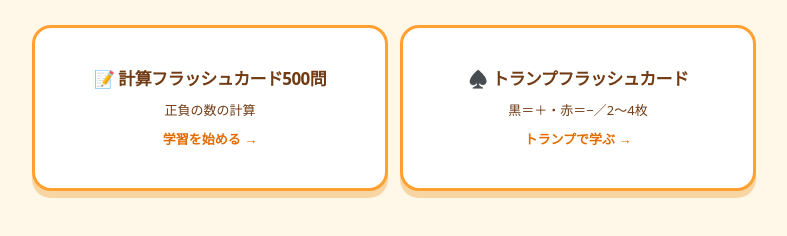
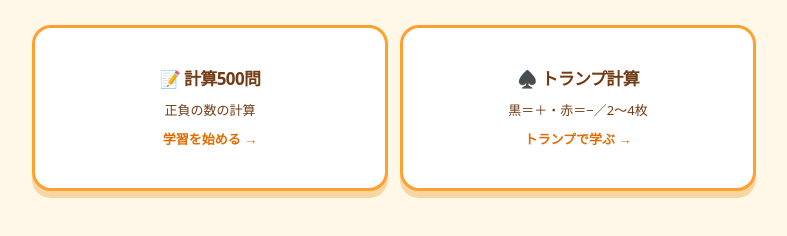
Before and after one commit to kenzittc3333-eng/mugen-lab, a plain HTML site: page positive-negative.html in a window 1280 px wide. Shown: the part 226-462 px from the top of the page, without its empty margins (246-1033 px from the left). Drawn offline with Linux system fonts and the light colour scheme.

Commit message:
Keep signed-number math menu card labels on one line

```diff
--- a/positive-negative.html
+++ b/positive-negative.html
@@ -6,4 +6,4 @@
 .card p{font-size:clamp(10px,2.6vw,13px);white-space:nowrap;line-height:1.45}
 .start{font-size:clamp(10px,2.6vw,13px);margin-top:10px;white-space:nowrap}
 @media(max-width:600px){.grid{grid-template-columns:repeat(2,minmax(0,1fr));gap:10px}.card{min-height:155px;padding:12px 3px}}
-</style></head><body><main><a class="back" href="index.html">← 無限LABのトップへ</a><header><p>総合教育研究所 無限の可能性</p><h1>➕ 正負の数</h1><p>学びたい教材を選んでね！</p></header><div class="grid"><a class="card" href="signed-numbers.html"><h2>📝 計算フラッシュカード500問</h2><p>正負の数の計算</p><span class="start">学習を始める →</span></a><a class="card" href="trump.html"><h2>♠️ トランプフラッシュカード</h2><p>黒＝＋・赤＝−／2〜4枚</p><span class="start">トランプで学ぶ →</span></a></div></main></body></html>
+</style></head><body><main><a class="back" href="index.html">← 無限LABのトップへ</a><header><p>総合教育研究所 無限の可能性</p><h1>➕ 正負の数</h1><p>学びたい教材を選んでね！</p></header><div class="grid"><a class="card" href="signed-numbers.html"><h2>📝 計算500問</h2><p>正負の数の計算</p><span class="start">学習を始める →</span></a><a class="card" href="trump.html"><h2>♠️ トランプ計算</h2><p>黒＝＋・赤＝−／2〜4枚</p><span class="start">トランプで学ぶ →</span></a></div></main></body></html>
```
